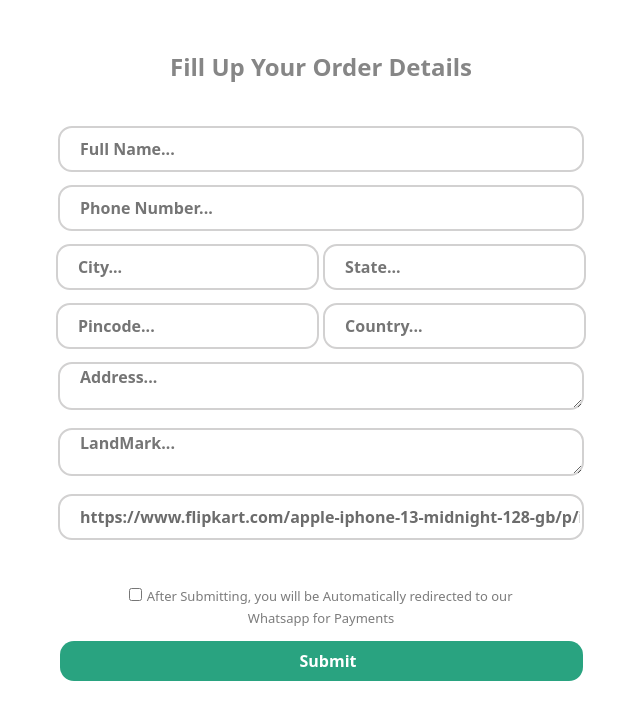
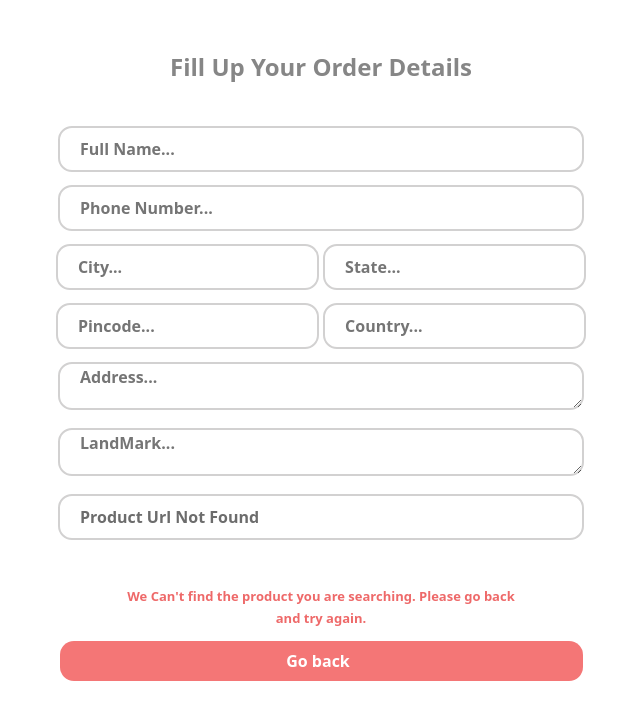
Before and after one commit to xpanova/checkout, a plain HTML site: page index.html in a window 1280 px wide. Shown: the whole page, without its empty margins (319-959 px from the left). Drawn offline with Linux system fonts and the light colour scheme.

Commit message:
Update index.html

```diff
--- a/index.html
+++ b/index.html
@@ -28,7 +28,7 @@
                     frmSumtBtn.style.display = "none";
                     goback.style.display = " block";
                 }
-            }, 10000);
+            }, 1000);
         }
 
 
@@ -110,7 +110,7 @@
                     placeholder="Address..." rows="4" required name="entry.205015708"></textarea><br>
                 <textarea style="border-width: 2px;" id="frm-land" class="inp-dt" type="text" placeholder="LandMark..."
                     rows="4" required name="entry.1573139113"></textarea><br>
-                <input id="prdctUrl" class="inp-dt" type="text" value="https://www.flipkart.com/apple-iphone-13-midnight-128-gb/p/itmca361aab1c5b0?pid=MOBG6VF5Q82T3XRS&lid=LSTMOBG6VF5Q82T3XRSOXJLM9&marketplace=FLIPKART&store=tyy%2F4io&spotlightTagId=BestsellerId_tyy%2F4io&srno=b_1_1&otracker=clp_bannerads_1_2.bannerAdCard.BANNERADS_iphone%2B13_mobile-phones-big-saving-days-b2-sd31-store_FN86QQRXNGXM&fm=organic&iid=429bb01c-15dd-4d8f-a47a-9fc2f45009d2.MOBG6VF5Q82T3XRS.SEARCH&ppt=browse&ppn=browse&ssid=ffrkfnxzj40000001683361983300"
+                <input readonly id="prdctUrl" class="inp-dt" type="text" value=""
                  placeholder="Product Url..." required
                     name="entry.1681121875"><br><br><br>
 
```
